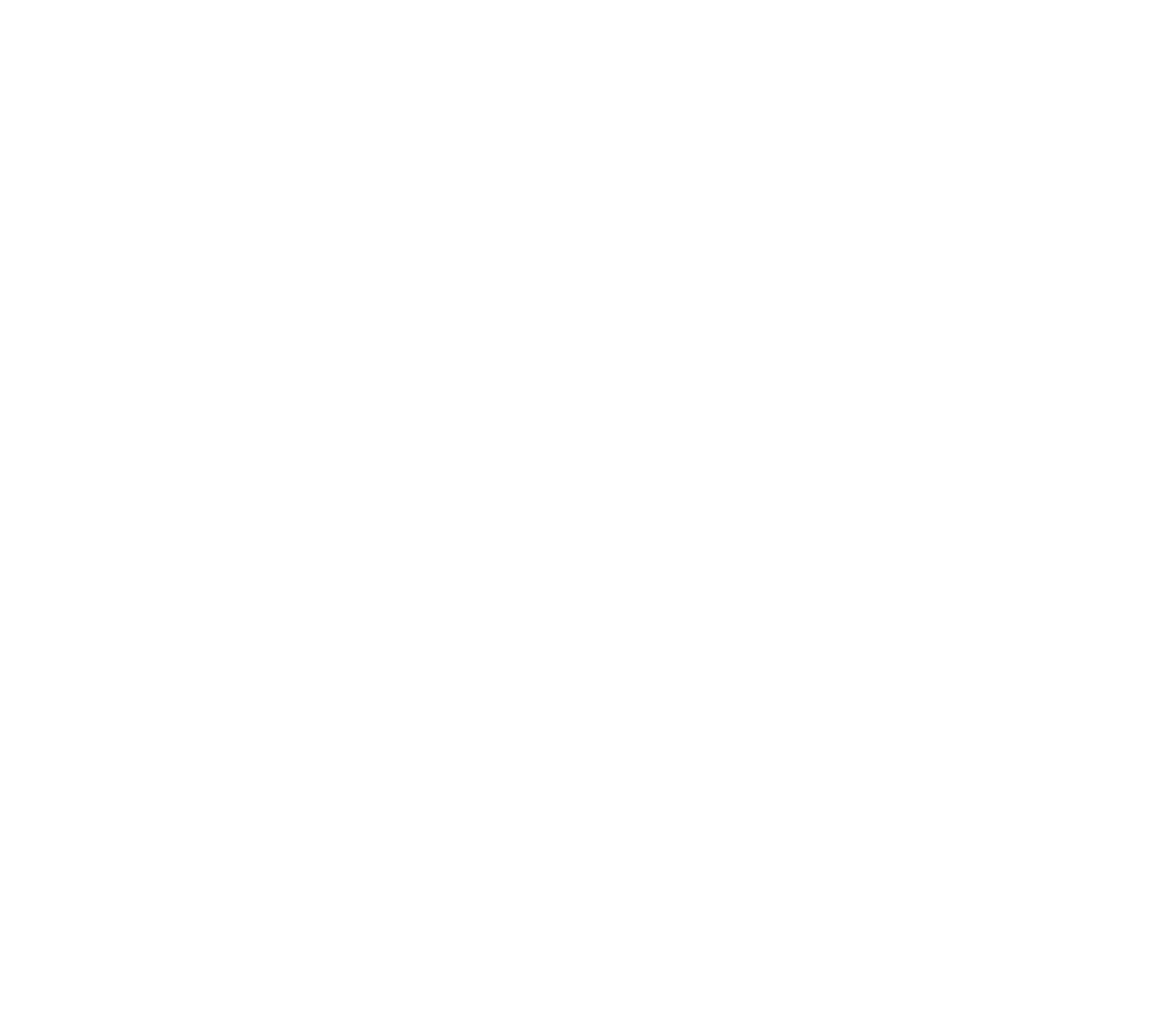
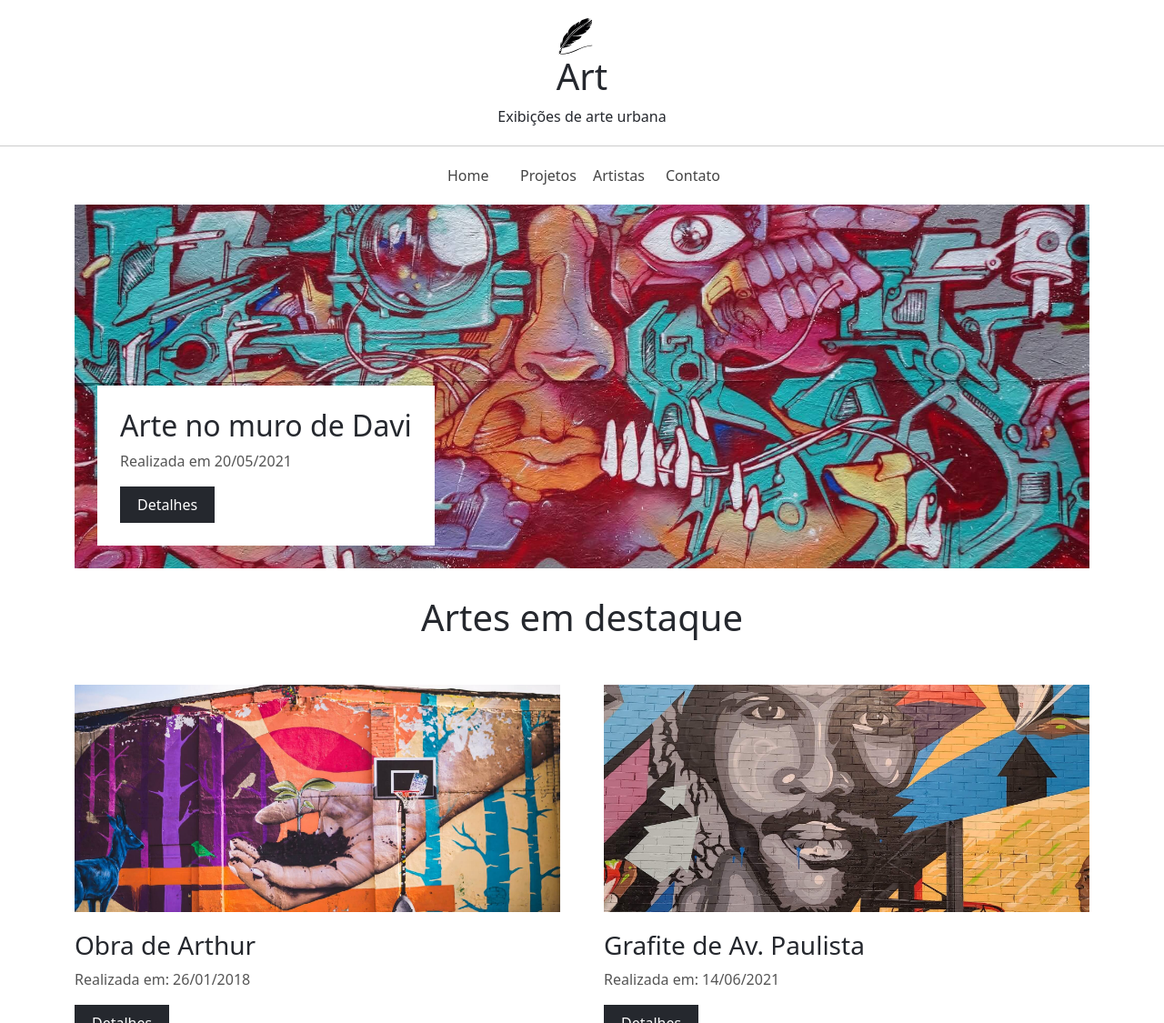
Before and after one commit to ThalitaJack0707/bootstrap-exemplo-de-uso, a plain HTML site: page ex11_projeto_art/Art_(Alunos)/index.html in a window 1280 px wide. Shown: the top 1125 px of the page at 91% size. Before the commit the page ends 800 px from the top, so only its background shows below. Drawn offline with nearby package versions, Linux system fonts and the light colour scheme.

Commit message:
projeto 11
css e html feitos

```diff
--- a/ex11_projeto_art/Art_(Alunos)/css/styles.css
+++ b/ex11_projeto_art/Art_(Alunos)/css/styles.css
@@ -1 +1,141 @@
-/* 2ª Digitação (Aqui) */
+/* ESTILOS GERAIS */
+* {
+    color: #25282e;
+}
+
+a, i {
+    transition: .5s;
+    text-decoration: none;
+}
+
+.secondary-color {
+    color: #555;
+}
+
+.center-image {
+    background-size: cover;
+    background-position: center;
+}
+
+.btn {
+    text-decoration: none;
+    background-color: #25282e;
+    color: #fff;
+    padding: 7px 18px;
+    border-radius: 0;
+}
+
+.btn:hover {
+    background-color: #333;
+    color: #fff;
+}
+
+/* HEADER */
+#header {
+    text-align: center;
+    padding: 20px;
+    border-bottom: 1px solid #CCC;
+}
+
+#header p {
+    margin-bottom: 0;
+}
+
+#logo {
+    width: 40px;
+    margin-right: 15px;
+}
+
+/* NAVBAR */
+#navbar {
+    padding: 10px;
+    margin: 10px auto;
+}
+
+#navbar a {
+    width: 80px;
+    color: #444;
+}
+
+#navbar a:hover {
+    color: #c1b696;
+}
+
+/* MAIN IMAGE */
+.main-image {
+    height: 400px;
+    background-image: url('../img/g_1.jpg');
+    margin-bottom: 30px;
+    position: relative;
+}
+
+.main-image-info{
+    background-color: #fff;
+    padding: 25px;
+    position: absolute;
+    left: 25px;
+    bottom: 25px;
+}
+
+/* GALLERY */
+#img-2 {
+    background-image: url('../img/g_2.jpg');
+}
+#img-3 {
+    background-image: url('../img/g_3.jpg');
+}
+
+#img-4 {
+    background-image: url('../img/g_4.jpg');
+}
+
+#img-5 {
+    background-image: url('../img/g_5.jpg');
+}
+
+#img-6 {
+    background-image: url('../img/g_6.jpg');
+}
+
+#gallery-container h1 {
+    text-align: center;
+}
+
+#gallery-container h1,
+#gallery-container .col-md-6,
+#gallery-container .col-xs-12 {
+    margin-bottom: 50px;
+}
+
+.small-image-container {
+    height: 250px;
+    margin-bottom: 20px;
+}
+
+/* FOOTER */
+footer {
+    border-top: 1px solid #CCC;
+    height: 250px;
+    padding: 30px;
+}
+
+footer i {
+    font-size: 20px;
+}
+
+#social-icons-container {
+    padding: 25px;
+}
+
+#social-icons-container div {
+    text-align: center;
+}
+
+footer p {
+    text-align: center;
+    margin: 20px;
+}
+
+a:hover i {
+    color: #c1b696;
+}
--- a/ex11_projeto_art/Art_(Alunos)/index.html
+++ b/ex11_projeto_art/Art_(Alunos)/index.html
@@ -19,9 +19,89 @@
   <!-- HEADER -->
    <div class="container-fluid">
     <header id="header" class="row">
-      <div id="logo-conta"></div>
+      <div id="logo-container">
+        <img id="logo" src="img/art_logo.svg" alt="Art">
+        <h1>Art</h1>
+      </div>
+      <p>Exibições de arte urbana</p>
     </header>
+    <nav id="navbar" class="container">
+      <div class="row justify-content-center">
+        <a href="#">Home</a>
+        <a href="#">Projetos</a>
+        <a href="#">Artistas</a>
+        <a href="#">Contato</a>
+      </div>
+    </nav>
    </div>
 
+   <!-- MAIN IMAGE -->
+    <div class="container" id="main-image-container">
+      <div class="main-image center-image">
+        <div class="main-image-info">
+          <h2>Arte no muro de Davi</h2>
+          <p class="secondary-color">Realizada em 20/05/2021</p>
+          <a class="btn" href="#">Detalhes</a>
+        </div>
+      </div>
+    </div>
+  <!-- GALERIA -->
+   <div class="container" id="gallery-container">
+    <div class="col-12">
+      <h1>Artes em destaque</h1>
+    </div>
+    <div class="row gx-md-5">
+      <div class="col-xs-12 col-md-6">
+        <div class="small-image-container center-image" id="img-2"></div>
+        <h3>Obra de Arthur</h3>
+        <p class="secondary-color">Realizada em: 26/01/2018</p>
+        <a class="btn" href="#">Detalhes</a>
+      </div>
+
+      <div class="col-xs-12 col-md-6">
+        <div class="small-image-container center-image" id="img-3"></div>
+        <h3>Grafite de Av. Paulista</h3>
+        <p class="secondary-color">Realizada em: 14/06/2021</p>
+        <a class="btn" href="#">Detalhes</a>
+      </div>
+
+      <div class="col-xs-12 col-md-6">
+        <div class="small-image-container center-image" id="img-4"></div>
+        <h3>Arte em conjunto do Metrô</h3>
+        <p class="secondary-color">Realizada em: 19/01/2018</p>
+        <a class="btn" href="#">Detalhes</a>
+      </div>
+
+      <div class="col-xs-12 col-md-6">
+        <div class="small-image-container center-image" id="img-5"></div>
+        <h3>Obra de Paulo</h3>
+        <p class="secondary-color">Realizada em: 12/12/2015</p>
+        <a class="btn" href="#">Detalhes</a>
+      </div>
+
+      <div class="col-xs-12 col-md-6">
+        <div class="small-image-container center-image" id="img-6"></div>
+        <h3>Grafite no centro da cidade</h3>
+        <p class="secondary-color">Realizada em: 13/02/2012</p>
+        <a class="btn" href="#">Detalhes</a>
+    </div>
+   </div>
+
+   <!-- FOOTER -->
+   <footer class="container">
+    <p class="secondary-color">Nos encontre nas redes sociais:</p>
+    <div class="row justify-content-center" id="social-icons-container">
+      <div class="col-1">
+        <a href="#"><i class="bi bi-facebook secondary-color"></i></a>
+      </div>
+      <div class="col-1">
+        <a href="#"><i class="bi bi-instagram secondary-color"></i></a>
+      </div>
+      <div class="col-1">
+        <a href="#"><i class="bi bi-twitter secondary-color"></i></a>
+      </div>
+    </div>
+    <p class="secondary-color">Art &copy; 2025</p>
+   </footer>
 </body>
 </html>
```
